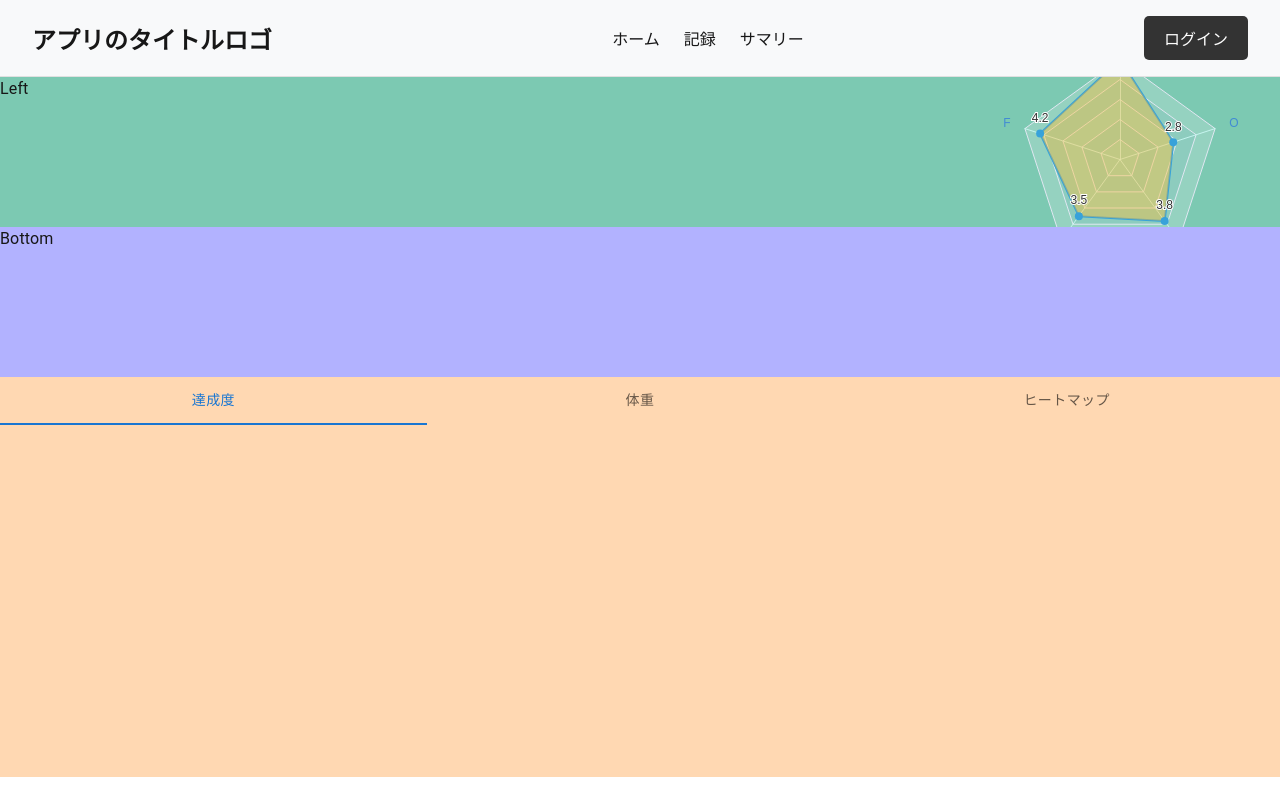
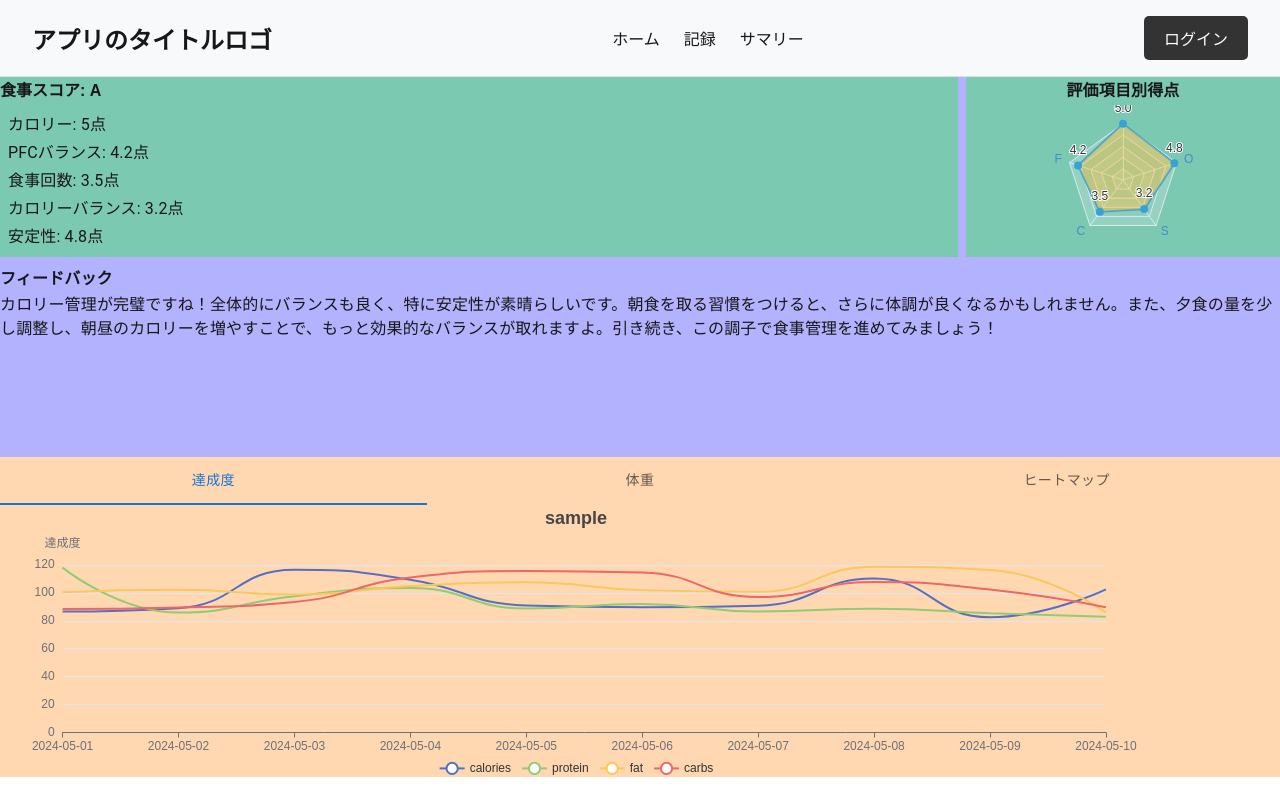
Before and after one commit to atsushi0507/dietary_web_app, a Next.js app in the folder frontend/: page /summary in a window 1280 px wide. Built offline with nearby package versions, Linux system fonts and the light colour scheme.

Commit message:
Add LineChart, Update Feedback area

```diff
--- /dev/null
+++ b/frontend/src/components/atoms/LineChart.jsx
@@ -0,0 +1,89 @@
+import React from 'react';
+import ReactECharts from 'echarts-for-react'; // ECharts Reactコンポーネント
+
+const LineChart = ({ data, seriesKeys, title = "Line Chart", yAxisLabel = "Value", height = "150px" }) => {
+    // `data`は日付と各項目の値を持つ配列 (例: [{date: "2024-05-01", calories: 99.8, protein: 89.2}, ...])
+    // `seriesKeys`は描画したいデータのキー (例: ["calories", "protein"])
+
+    // X軸の値はすべてのデータで共通なので、日付だけ取得
+    const dates = data.map(item => item.date);
+
+    // seriesKeysに応じて、系列データを構築
+    const series = seriesKeys.map(key => ({
+        name: key, // シリーズの名前 (例: "calories", "protein")
+        type: 'line', // 線グラフ
+        data: data.map(item => item[key]), // 各日付ごとの値
+        smooth: true, // 曲線にする (任意)
+        showSymbol: false, // データポイントのシンボルを非表示 (必要に応じて変更)
+    }));
+
+    const seriesWithFill = series.map(item => ({
+        ...item,
+        markArea: {
+            data: [
+                // 適正範囲（例: 90%〜110% を緑色で塗りつぶす）
+                [
+                    { yAxis: 90 },
+                    { yAxis: 110 }
+                ],
+                // 下限の危険範囲（例: 70%以下を赤色で塗りつぶす）
+                [
+                    { yAxis: 'min' },
+                    { yAxis: 70 }
+                ],
+                // 上限の危険範囲（例: 130%以上を赤色で塗りつぶす）
+                [
+                    { yAxis: 130 },
+                    { yAxis: 'max' }
+                ]
+            ],
+            itemStyle: {
+                color: (params) => {
+                    const yAxisStart = params.coord[0].y;
+                    const yAxisEnd = params.coord[1].y;
+                    if (yAxisStart === 90 && yAxisEnd === 110) {
+                        return 'rgba(144,238,144,0.3)'; // 薄い緑色
+                    } else {
+                        return 'rgba(255,69,0,0.3)'; // 薄い赤色
+                    }
+                },
+            },
+        }
+    }));
+
+    // EChartsのオプション設定
+    const options = {
+        title: {
+            text: title, // グラフのタイトル
+            left: 'center',
+        },
+        tooltip: {
+            trigger: 'axis',
+        },
+        legend: {
+            data: seriesKeys, // 凡例として表示するデータの名前
+            bottom: "0%"
+            // top: 'auto',
+        },
+        grid: {
+            left: '3%',
+            right: '4%',
+            bottom: '10%',
+            containLabel: true,
+        },
+        xAxis: {
+            type: 'category', // 日付はカテゴリデータ
+            boundaryGap: false,
+            data: dates, // X軸のラベル (日付)
+        },
+        yAxis: {
+            type: 'value', // Y軸は数値
+            name: yAxisLabel, // Y軸のラベル (例: "達成率")
+        },
+        series: series, // 描画するシリーズデータ
+    };
+
+    return <ReactECharts option={options} style={{ height: height, width: '90%' }} />;
+};
+
+export default LineChart;
--- a/frontend/src/components/atoms/RadarChart.jsx
+++ b/frontend/src/components/atoms/RadarChart.jsx
@@ -11,8 +11,12 @@ const RadarChart = ({ title = "Radar Chart", darkMode, indicators, seriesData, m
     const getOptions = (radius) => ({
         title: {
             text: title,
-            top: '10px',  // titleの位置を上に配置
+            top: 'top',  // titleの位置を上に配置
             left: 'center',  // 中央揃え
+            textStyle: {
+                fontSize: 14
+            },
+            show:false
         },
         legend: {
             top: 'bottom',
@@ -23,10 +27,11 @@ const RadarChart = ({ title = "Radar Chart", darkMode, indicators, seriesData, m
                     name: indicator,
                     max: maxValues ? maxValues[index] : 150, // maxValuesが指定されていない場合のデフォルト値
                 })),
-                center: ["50%", "55%"], // 中心位置を調整
-                radius: radius,  // 自動計算されたradiusを使用
+                center: ["50%", "50%"], // 中心位置を調整
+                radius: "75%",  // 自動計算されたradiusを使用
                 startAngle: 90,
                 splitNumber: 5,
+                axisNameGap: 8,
 
                 axisName: {
                     formatter: "{value}",
--- a/frontend/src/components/templates/home/topReport.jsx
+++ b/frontend/src/components/templates/home/topReport.jsx
@@ -43,6 +43,9 @@ const TopReport = () => {
                 </Grid>
                 <Grid size={6}>
                     <div style={{backgroundColor: "rgba(0, 255, 0, 0.3)", height: "180px"}}>
+                    <Typography variant="subtitle1" sx={{display: "flex", alignItems: "center", justifyContent: "center"}}>
+                        PFCバランス
+                    </Typography>
                     <RadarChart
                         title="PFCバランス"
                         darkMode={false}
--- a/frontend/src/components/templates/summary/dashboard.jsx
+++ b/frontend/src/components/templates/summary/dashboard.jsx
@@ -1,6 +1,8 @@
 import BasicTab from "@/components/atoms/Tab";
 import React, { useState } from "react";
 import styled from "styled-components";
+import sampleData from "@/public/sampleAchievement.json";
+import LineChart from "@/components/atoms/LineChart";
 
 const tabOptions = [
     {label: "達成度"},
@@ -21,6 +23,14 @@ const Dashboard = () => {
                 value={selectedTab}
                 onChange={handleTab}
             />
+            {selectedTab === 0 &&
+            <LineChart
+                data={sampleData}
+                seriesKeys={["calories", "protein", "fat", "carbs"]}
+                title="sample"
+                yAxisLabel="達成度"
+                height="275px"
+            />}
         </Container>
     );
 };
@@ -28,8 +38,9 @@ const Dashboard = () => {
 export default Dashboard;
 
 const Container = styled.div`
-    height: 400px;
+    height: 320px;
     width: 100%;
     background-color: rgba(255, 125, 0, 0.3);
+    justify-content: "center";
     overflow: auto;
 `
--- a/frontend/src/components/templates/summary/feedback.jsx
+++ b/frontend/src/components/templates/summary/feedback.jsx
@@ -2,35 +2,73 @@ import React from "react";
 import styled from "styled-components";
 import Grid from "@mui/material/Grid2";
 import RadarChart from "@/components/atoms/RadarChart";
-import { Typography } from "@mui/material";
+import { List, ListItemText, Typography } from "@mui/material";
+
+const scores = [
+    {
+        "label": "カロリー",
+        "score": 5.0,
+    },
+    {
+        "label": "PFCバランス",
+        "score": 4.2,
+    },
+    {
+        "label": "食事回数",
+        "score": 3.5,
+    },
+    {
+        "label": "カロリーバランス",
+        "score": 3.2,
+    },
+    {
+        "label": "安定性",
+        "score": 4.8,
+    }
+];
+
+const sampleFeedback = "カロリー管理が完璧ですね！全体的にバランスも良く、特に安定性が素晴らしいです。朝食を取る習慣をつけると、さらに体調が良くなるかもしれません。また、夕食の量を少し調整し、朝昼のカロリーを増やすことで、もっと効果的なバランスが取れますよ。引き続き、この調子で食事管理を進めてみましょう！"
 
 const Feedback = () => {
     return (
         <Container>
             <Grid
                 container
+                spacing={1}
                 columns={12}
             >
                 <Grid
                     size={{xs: 6, md: 4, lg: 9}}
                 >
                     <UpperPart>
-                    <Typography>
-                        Left
+                    <Typography variant={{sx: "h3", md: "h3", lg: "h2"}} fontWeight="bold">
+                        食事スコア: A
+                        <List style={{marginLeft: "8px"}}>
+                        {scores.map((scoreData, index) => (
+                            <ListItemText
+                                key={index}
+                                primary={`${scoreData.label}: ${scoreData.score}点`}
+                            />
+                        ))}
+                        </List>
                     </Typography>
+
                     </UpperPart>
                 </Grid>
                 <Grid
                     size={{xs: 6, lg: 3}}
                 >
                     <UpperPart>
+                        <Typography variant="subtitle1" sx={{display: "flex", justifyContent: "center"}} fontWeight="bold">
+                            評価項目別得点
+                        </Typography>
                         <RadarChart
                             title=""
                             darkMode={false}
                             // indicators={["タンパク質", "脂質", "炭水化物"]}
                             indicators={["P", "F", "C", "S", "O"]}
                             seriesData={[
-                                { name: "", values: [5.0, 4.2, 3.5, 3.8, 2.8], color: "rgba(255, 188, 52, 0.6)" },
+                                { name: "", values: [5.0, 4.2, 3.5, 3.2, 4.8], color: "rgba(255, 188, 52, 0.6)" },
                             ]}
                             maxValues={[5, 5, 5]}
                             chartHeight="150px"
@@ -41,8 +79,11 @@ const Feedback = () => {
                 <Grid
                     size={{xs: 12}}
                 >
-                    <Typography>
-                        Bottom
+                    <Typography variant="subtitle1" fontWeight="bold">
+                        フィードバック
+                    </Typography>
+                    <Typography variant="body1">
+                        {sampleFeedback}
                     </Typography>
                 </Grid>
             </Grid>
@@ -53,23 +94,18 @@ const Feedback = () => {
 export default Feedback;
 
 const Container = styled.div`
-    height: 300px;
+    height: 380px;
     width: 100%;
     background-color: rgba(0, 0, 255, 0.3);
 `
 
 const UpperPart = styled.div`
-    height: 150px;
+    height: 180px;
     width: 100%;
     background-color: rgba(0, 255, 0, 0.3);
 `
 
 const BottomPart = styled.div`
-    height: 150px;
+    height: 200px;
     background-color: rgba(120, 0, 0, 0.3);
 `
-
-const RadarChartWrapper = styled.div`
-    width: 150px; /* レーダーチャートの横幅 */
-    height: 150px; /* レーダーチャートの高さ */
-`;
--- /dev/null
+++ b/frontend/src/public/sampleAchievement.json
@@ -0,0 +1,72 @@
+[
+    {
+        "date": "2024-05-01",
+        "calories": 86.7,
+        "protein": 118.1,
+        "fat": 100.5,
+        "carbs": 88.5
+    },
+    {
+        "date": "2024-05-02",
+        "calories": 89.1,
+        "protein": 85.9,
+        "fat": 102.2,
+        "carbs": 89.6
+    },
+    {
+        "date": "2024-05-03",
+        "calories": 116.6,
+        "protein": 97.6,
+        "fat": 98.8,
+        "carbs": 93.5
+    },
+    {
+        "date": "2024-05-04",
+        "calories": 109.4,
+        "protein": 103.5,
+        "fat": 104.9,
+        "carbs": 111.0
+    },
+    {
+        "date": "2024-05-05",
+        "calories": 91.0,
+        "protein": 88.8,
+        "fat": 107.6,
+        "carbs": 115.7
+    },
+    {
+        "date": "2024-05-06",
+        "calories": 89.7,
+        "protein": 92.0,
+        "fat": 102.0,
+        "carbs": 114.6
+    },
+    {
+        "date": "2024-05-07",
+        "calories": 90.8,
+        "protein": 86.7,
+        "fat": 100.8,
+        "carbs": 97.1
+    },
+    {
+        "date": "2024-05-08",
+        "calories": 110.3,
+        "protein": 88.7,
+        "fat": 118.7,
+        "carbs": 107.8
+    },
+    {
+        "date": "2024-05-09",
+        "calories": 82.5,
+        "protein": 85.5,
+        "fat": 116.5,
+        "carbs": 102.4
+    },
+    {
+        "date": "2024-05-10",
+        "calories": 102.6,
+        "protein": 82.9,
+        "fat": 85.9,
+        "carbs": 89.8
+    }
+]
```
